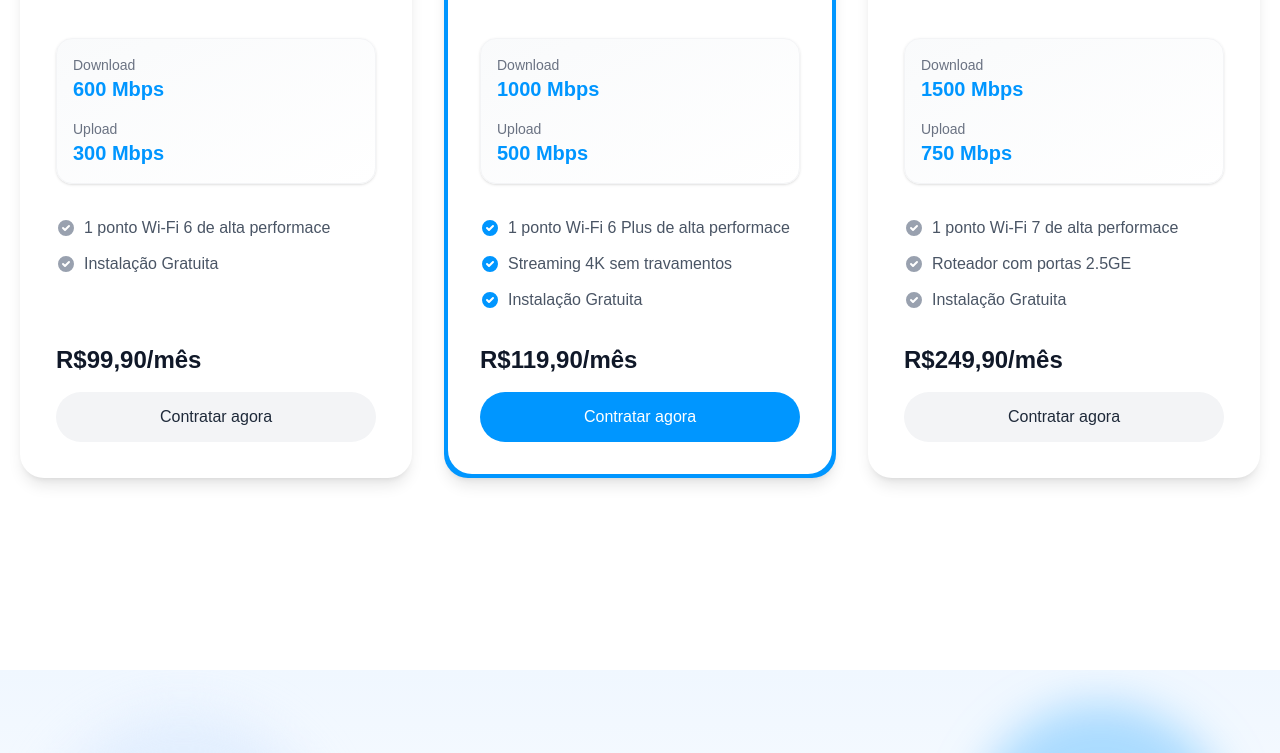
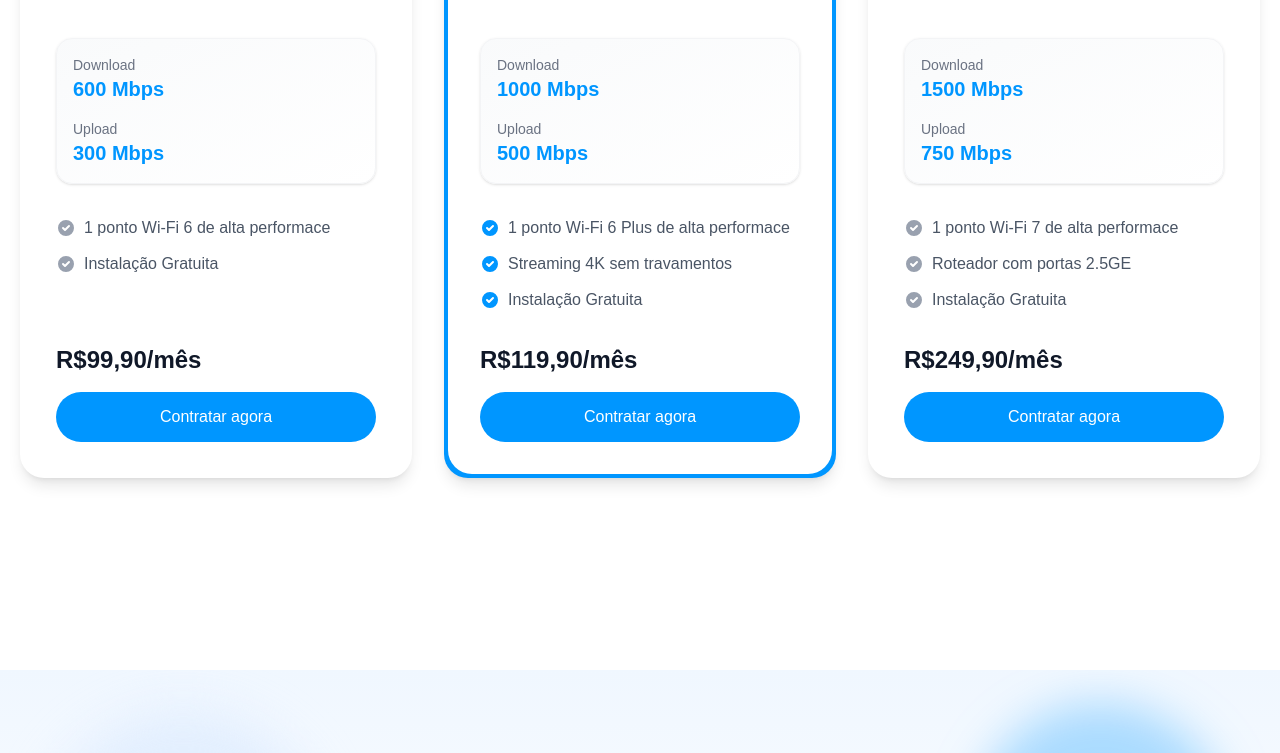
Before and after one commit to Mendonca065/Site_Hope_Conferencia, a React (Vite) app: page / in a window 1280 px wide. Shown: the part 1198-1951 px from the top of the page. Built offline with nearby package versions, Linux system fonts and the light colour scheme.

Commit message:
atualizei o icone na barra de navegacao, a imagem do hero e os botoes do card

```diff
--- a/index.html
+++ b/index.html
@@ -2,7 +2,11 @@
 <html lang="en">
   <head>
     <meta charset="UTF-8" />
-    <link rel="icon" type="image/svg+xml" href="/vite.svg" />
+    <link
+      rel="icon"
+      type="image/png"
+      href="/src/assets/LOGO HIGH TRANSPARENT.png"
+    />
     <meta name="viewport" content="width=device-width, initial-scale=1.0" />
     <title>G3NET - Internet Fibra</title>
     <link
--- a/src/components/elements/Navbar.tsx
+++ b/src/components/elements/Navbar.tsx
@@ -35,7 +35,12 @@ export const Navbar = () => {
               ))}
             </ul>
             <div className="lg:min-w-max flex items-center sm:w-max w-full pb-6 lg:pb-0 border-b border-box-border lg:border-0 px-6 lg:px-0">
-              <BtnLink text="Central do Cliente" href="https://g3net.centralassinante.com.br/#/login"  className="" />
+              <BtnLink
+                text="Central do Cliente"
+                href="https://g3net.centralassinante.com.br/#/login"
+                className=""
+                target="_blank"
+              />
             </div>
           </div>
         </nav>
--- a/src/components/sections/Hero.tsx
+++ b/src/components/sections/Hero.tsx
@@ -17,7 +17,6 @@ export const Hero = () => {
           <span className="absolute -left-6 md:left-4 top-24 lg:top-28 w-24 h-24 rotate-90 skew-x-12 rounded-3xl bg-gradient-to-r from-[#0096FF] to-blue-400 blur-xl opacity-60 lg:opacity-95 lg:block hidden"></span>
           <span className="absolute right-4 bottom-12 w-24 h-24 rounded-3xl bg-[#0096FF] blur-xl opacity-80"></span>
         </div>
-
         <div className="relative flex flex-col items-start text-left lg:py-8 lg:max-w-none max-w-3xl mx-auto lg:mx-0 lg:flex-1 lg:w-1/2">
           {" "}
           <h1 className="text-heading-1 text-3xl sm:text-4xl md:text-5xl xl:text-6xl font-bold w-full">
@@ -37,12 +36,12 @@ export const Hero = () => {
           >
             <span className="relative z-[5]">Assine Já</span>
           </Button>
-        </div>
-
+        </div>{" "}
         <div className="flex flex-1 lg:w-1/2 lg:h-auto relative lg:max-w-none lg:mx-0 mx-auto max-w-3xl">
+          {" "}
           <img
-            src="https://images.pexels.com/photos/7773731/pexels-photo-7773731.jpeg?auto=compress&cs=tinysrgb&w=1260&h=750&dpr=2"
-            alt="Hero image"
+            src="https://images.pexels.com/photos/1181244/pexels-photo-1181244.jpeg"
+            alt="Profissional usando tecnologia"
             width={2350}
             height={2359}
             className="lg:absolute lg:w-full lg:h-full rounded-3xl object-cover lg:max-h-none max-h-96"
--- a/src/components/sections/Plans.tsx
+++ b/src/components/sections/Plans.tsx
@@ -86,13 +86,19 @@ export const Plans = () => {
                   ? "bg-white shadow-md text-blue-600"
                   : "text-gray-600 hover:text-gray-900"
               }`}
-            >              <svg
+            >
+              {" "}
+              <svg
                 xmlns="http://www.w3.org/2000/svg"
                 viewBox="0 0 24 24"
                 fill="currentColor"
                 className="w-5 h-5"
               >
-                <path fillRule="evenodd" d="M4.5 2.25a.75.75 0 000 1.5v16.5h-.75a.75.75 0 000 1.5h16.5a.75.75 0 000-1.5h-.75V3.75a.75.75 0 000-1.5h-15zM9 6a.75.75 0 000 1.5h1.5a.75.75 0 000-1.5H9zm-.75 3.75A.75.75 0 019 9h1.5a.75.75 0 010 1.5H9a.75.75 0 01-.75-.75zM9 12a.75.75 0 000 1.5h1.5a.75.75 0 000-1.5H9zm3.75-5.25A.75.75 0 0113.5 6H15a.75.75 0 010 1.5h-1.5a.75.75 0 01-.75-.75zM13.5 9a.75.75 0 000 1.5H15A.75.75 0 0015 9h-1.5zm-.75 3.75a.75.75 0 01.75-.75H15a.75.75 0 010 1.5h-1.5a.75.75 0 01-.75-.75zM9 19.5v-1.5h6v1.5H9z" clipRule="evenodd" />
+                <path
+                  fillRule="evenodd"
+                  d="M4.5 2.25a.75.75 0 000 1.5v16.5h-.75a.75.75 0 000 1.5h16.5a.75.75 0 000-1.5h-.75V3.75a.75.75 0 000-1.5h-15zM9 6a.75.75 0 000 1.5h1.5a.75.75 0 000-1.5H9zm-.75 3.75A.75.75 0 019 9h1.5a.75.75 0 010 1.5H9a.75.75 0 01-.75-.75zM9 12a.75.75 0 000 1.5h1.5a.75.75 0 000-1.5H9zm3.75-5.25A.75.75 0 0113.5 6H15a.75.75 0 010 1.5h-1.5a.75.75 0 01-.75-.75zM13.5 9a.75.75 0 000 1.5H15A.75.75 0 0015 9h-1.5zm-.75 3.75a.75.75 0 01.75-.75H15a.75.75 0 010 1.5h-1.5a.75.75 0 01-.75-.75zM9 19.5v-1.5h6v1.5H9z"
+                  clipRule="evenodd"
+                />
               </svg>
               Apartamento
             </button>
@@ -162,7 +168,8 @@ export const Plans = () => {
             <FadeInSection key={key} delay={key * 200}>
               {/* Card do plano com gradiente na borda e hover animation */}
               <div className="relative group h-full transform transition-all duration-300 hover:scale-105">
-                {" "}                <div
+                {" "}
+                <div
                   className={`${
                     plan.bestValue ? "bg-[#0096FF]" : "bg-white"
                   } p-1 rounded-3xl h-full shadow-lg`}
@@ -173,32 +180,49 @@ export const Plans = () => {
                       <div className="absolute -top-3 left-1/2 -translate-x-1/2 bg-[#0096FF] text-white text-sm font-medium px-4 py-1 rounded-full">
                         Mais popular
                       </div>
-                    )}                    {/* Título do plano - aumentado e com margem maior */}
+                    )}{" "}
+                    {/* Título do plano - aumentado e com margem maior */}
                     <h3 className="text-4xl font-bold mb-8 text-gray-900">
                       {plan.title}
-                    </h3>                    {/* Seção de velocidades em destaque */}                    <div className="mb-8 bg-gradient-to-br from-gray-50 to-white rounded-2xl p-4 border border-gray-100 shadow-sm">
-                      <div className="space-y-4">                        {/* Download */}
+                    </h3>{" "}
+                    {/* Seção de velocidades em destaque */}{" "}
+                    <div className="mb-8 bg-gradient-to-br from-gray-50 to-white rounded-2xl p-4 border border-gray-100 shadow-sm">
+                      <div className="space-y-4">
+                        {" "}
+                        {/* Download */}
                         <div>
-                          <div className="text-sm text-gray-500 font-medium">Download</div>
+                          <div className="text-sm text-gray-500 font-medium">
+                            Download
+                          </div>
                           <div className="text-xl font-bold text-[#0096FF]">
-                            {plan.features.find(f => f.includes('Download'))?.replace('Download até ', '')} {/* Localiza features com nome Download */}
+                            {plan.features
+                              .find((f) => f.includes("Download"))
+                              ?.replace("Download até ", "")}{" "}
+                            {/* Localiza features com nome Download */}
                           </div>
                         </div>
-
                         {/* Upload */}
                         <div>
-                          <div className="text-sm text-gray-500 font-medium">Upload</div>
+                          <div className="text-sm text-gray-500 font-medium">
+                            Upload
+                          </div>
                           <div className="text-xl font-bold text-[#0096FF]">
-                            {plan.features.find(f => f.includes('Upload'))?.replace('Upload até ', '')} {/* Localiza features com nome upload */}
+                            {plan.features
+                              .find((f) => f.includes("Upload"))
+                              ?.replace("Upload até ", "")}{" "}
+                            {/* Localiza features com nome upload */}
                           </div>
                         </div>
                       </div>
                     </div>
-
                     {/* Outras características */}
                     <ul className="flex-1 space-y-3 text-left text-gray-600">
                       {plan.features
-                        .filter(feature => !feature.includes('Download') && !feature.includes('Upload')) // Filtra as features para não incluir download e upload
+                        .filter(
+                          (feature) =>
+                            !feature.includes("Download") &&
+                            !feature.includes("Upload")
+                        ) // Filtra as features para não incluir download e upload
                         .map((feature, keyFeatures) => (
                           <li
                             key={keyFeatures}
@@ -206,7 +230,9 @@ export const Plans = () => {
                           >
                             <svg
                               className={`w-5 h-5 ${
-                              plan.bestValue ? "text-[#0096FF]" : "text-gray-400"
+                                plan.bestValue
+                                  ? "text-[#0096FF]"
+                                  : "text-gray-400"
                               }`}
                               viewBox="0 0 20 20"
                               fill="currentColor"
@@ -220,18 +246,17 @@ export const Plans = () => {
                             <span>{feature}</span>
                           </li>
                         ))}
-                    </ul>                    {/* Preço e botão de ação */}
+                    </ul>{" "}
+                    {/* Preço e botão de ação */}
                     <div className="mt-8 space-y-4">
                       <p className="text-2xl font-semibold text-gray-900">
                         {plan.price}
-                      </p>
+                      </p>{" "}
                       <Button
-                        className={`w-full ${
-                          plan.bestValue
-                            ? "bg-[#0096FF] hover:bg-blue-500 text-white"
-                            : "bg-gray-100 hover:bg-gray-200 text-gray-800"
-                        } font-medium`}
-                        onClick={() => window.open(generateWhatsAppLink(plan), "_blank")}
+                        className="w-full bg-[#0096FF] hover:bg-blue-500 text-white font-medium"
+                        onClick={() =>
+                          window.open(generateWhatsAppLink(plan), "_blank")
+                        }
                       >
                         Contratar agora
                       </Button>
--- a/src/components/shared/BtnLink.tsx
+++ b/src/components/shared/BtnLink.tsx
@@ -2,14 +2,21 @@ interface BtnLinkProps {
   href: string;
   text: string;
   className?: string;
+  target?: string;
 }
 
 // Componente de botão com aparência estilizada e funcionalidade de link
 
-export const BtnLink = ({ href, text, className = "" }: BtnLinkProps) => {
+export const BtnLink = ({
+  href,
+  text,
+  className = "",
+  target,
+}: BtnLinkProps) => {
   return (
     <a
       href={href}
+      target={target}
       className={`px-6 py-3 rounded-full outline-none relative overflow-hidden cursor-pointer bg-[#0096FF] hover:bg-blue-500 transition-colors ${className}`}
     >
       <span className="relative z-10 text-white">{text}</span>
```
Lines whose indentation alone changed are shown as unchanged.
